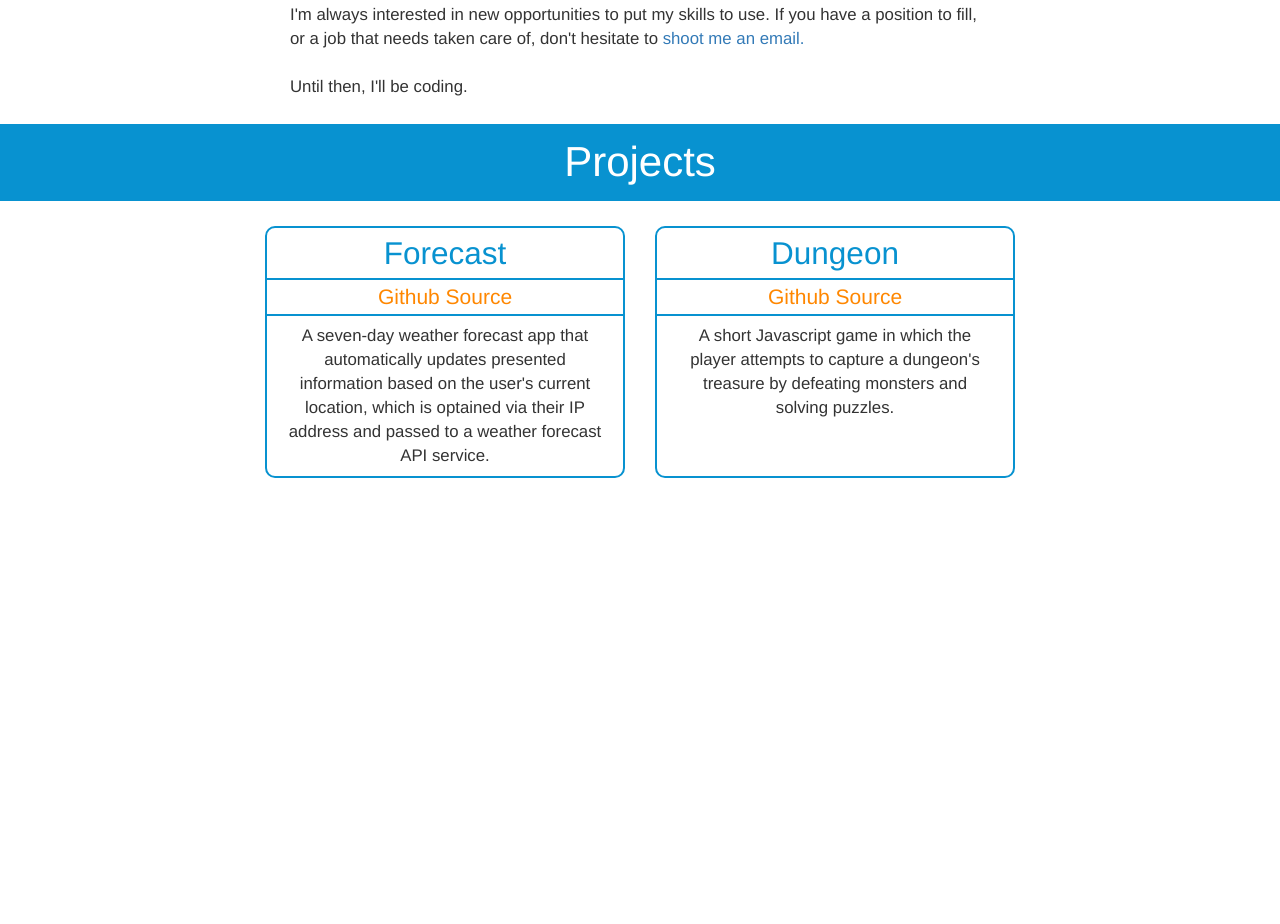
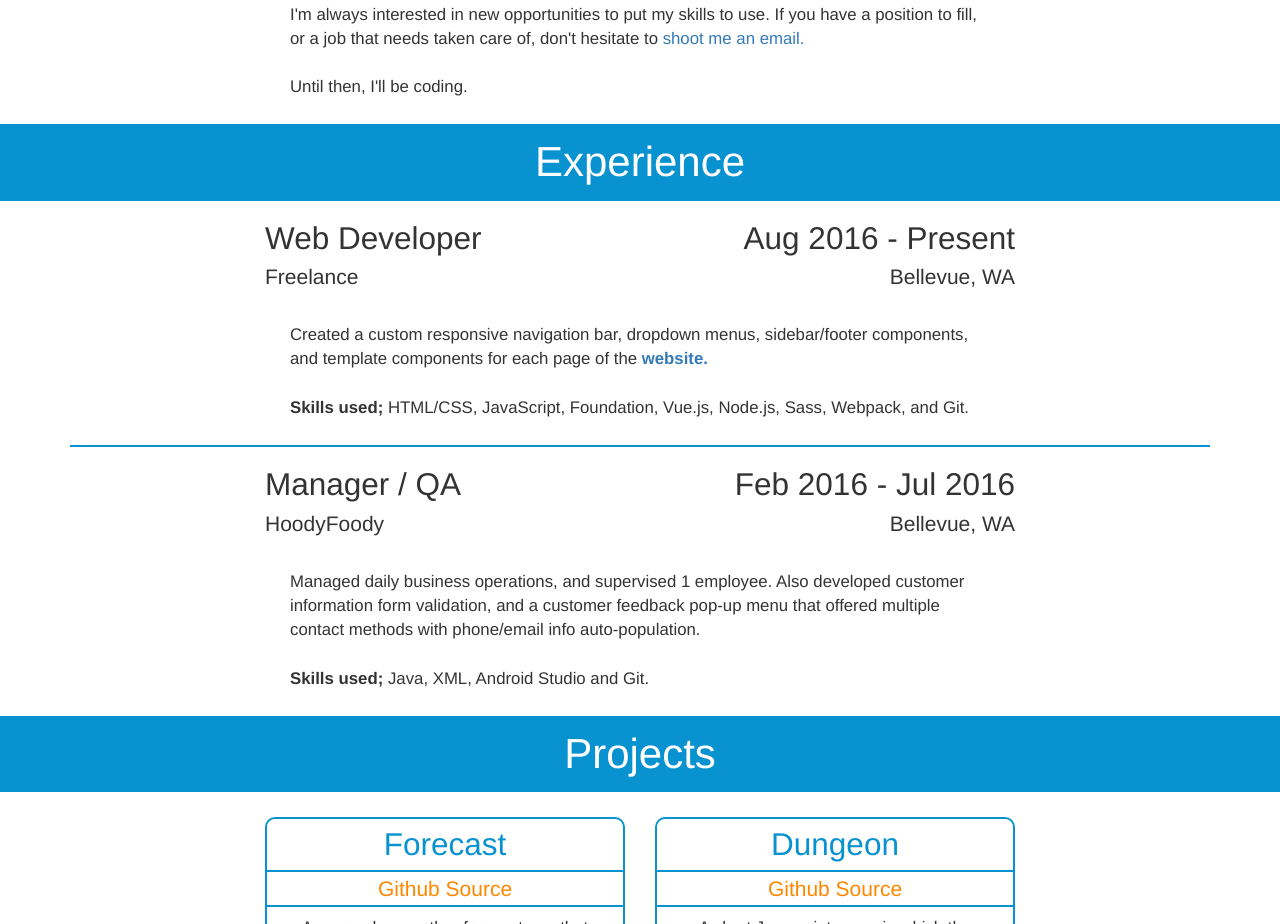
Before and after one commit to Daniel-Pierce-IV/Daniel-Pierce-IV.github.io, a website: page index.html in a window 1280 px wide. Shown: the part 878-1802 px from the top of the page. Before the commit the page ends 1406 px from the top, so only its background shows below. Drawn offline with Linux system fonts and the light colour scheme.

Commit message:
Added "Experience" section

```diff
--- a/index.html
+++ b/index.html
@@ -68,6 +68,56 @@
 		</div>
 	</div>
 
+	<div id="experience" class="divider">
+		<h2 class="section-heading">Experience</h2>
+	</div>
+
+	<div class="container">
+		<div class="row">
+			<div class="col-xs-6 col-md-4 col-md-offset-1 col-lg-4 col-lg-offset-2">
+				<div>
+					<h3>Web Developer</h3>
+					<h4>Freelance</h4>
+				</div>
+			</div>
+			<div class="col-xs-6 col-md-4 col-md-offset-2 col-lg-4 col-lg-offset-0">
+				<div class="text-right">
+					<h3>Aug 2016 - Present</h3>
+					<h4>Bellevue, WA</h4>
+				</div>
+			</div>
+			<div class="col-xs-12">
+				<div>
+					<p>Created a custom responsive navigation bar, dropdown menus, sidebar/footer components, and template components for each page of the <a href="http://adizes.surge.sh/" target="_blank"><strong>website.</strong></a></p>
+					<p><b>Skills used;</b> HTML/CSS, JavaScript, Foundation, Vue.js, Node.js, Sass, Webpack, and Git.</p>
+				</div>
+			</div>
+		</div>
+
+		<div class="separator"></div>
+
+		<div class="row">
+			<div class="col-xs-6 col-md-4 col-md-offset-1 col-lg-4 col-lg-offset-2">
+				<div>
+					<h3>Manager / QA</h3>
+					<h4>HoodyFoody</h4>
+				</div>
+			</div>
+			<div class="col-xs-6 col-md-4 col-md-offset-2 col-lg-4 col-lg-offset-0">
+				<div class="text-right">
+					<h3>Feb 2016 - Jul 2016</h3>
+					<h4>Bellevue, WA</h4>
+				</div>
+			</div>
+			<div class="col-xs-12">
+				<div>
+					<p>Managed daily business operations, and supervised 1 employee. Also developed customer information form validation, and a customer feedback pop-up menu that offered multiple contact methods with phone/email info auto-population.</p>
+					<p><b>Skills used;</b> Java, XML, Android Studio and Git.</p>
+				</div>
+			</div>
+		</div>
+	</div>
+
 	<div id="projects" class="divider">
 		<h2 class="section-heading">Projects</h2>
 	</div>
--- a/src/js/main.js
+++ b/src/js/main.js
@@ -11,7 +11,6 @@ $(window).resize(function(){
 	resizeFrames('.project', mobileBreak);
 	alignHeadings(".section-heading");
 });
-
 
 //Resizes all selector element's heights to the same value
 function resizeFrames(selector, breakPoint){
--- a/src/scss/main.scss
+++ b/src/scss/main.scss
@@ -11,6 +11,17 @@ h3{
 }
 h4{
 	font-size: 1.5em;
+}
+
+p{
+	font-size: 1.2em;
+	max-width: 750px;
+	margin: 25px auto;
+	padding: 0 25px;
+}
+
+a, a:hover, a:active, a:visited{
+	text-decoration: none;
 }
 
 header{
@@ -40,10 +51,6 @@ header{
 			transform: scale(1.2);
 		}
 	}
-}
-
-a, a:hover, a:active, a:visited{
-	text-decoration: none;
 }
 
 nav{
@@ -109,6 +116,12 @@ nav{
 	width: 100%;
 }
 
+.separator{
+	background-color: $colorPrimary;
+	height: 2px;
+	width: 100%;
+}
+
 .project{
 	border: 2px solid $colorPrimary;
 	border-radius: 10px;
@@ -153,13 +166,6 @@ nav{
 	}
 }
 
-p{
-	font-size: 1.2em;
-	max-width: 750px;
-	margin: 25px auto;
-	padding: 0 25px;
-}
-
 .section-heading{
 	display: inline-block;
 	color: white;
```
Also changed, not shown: src/css/main.css.
